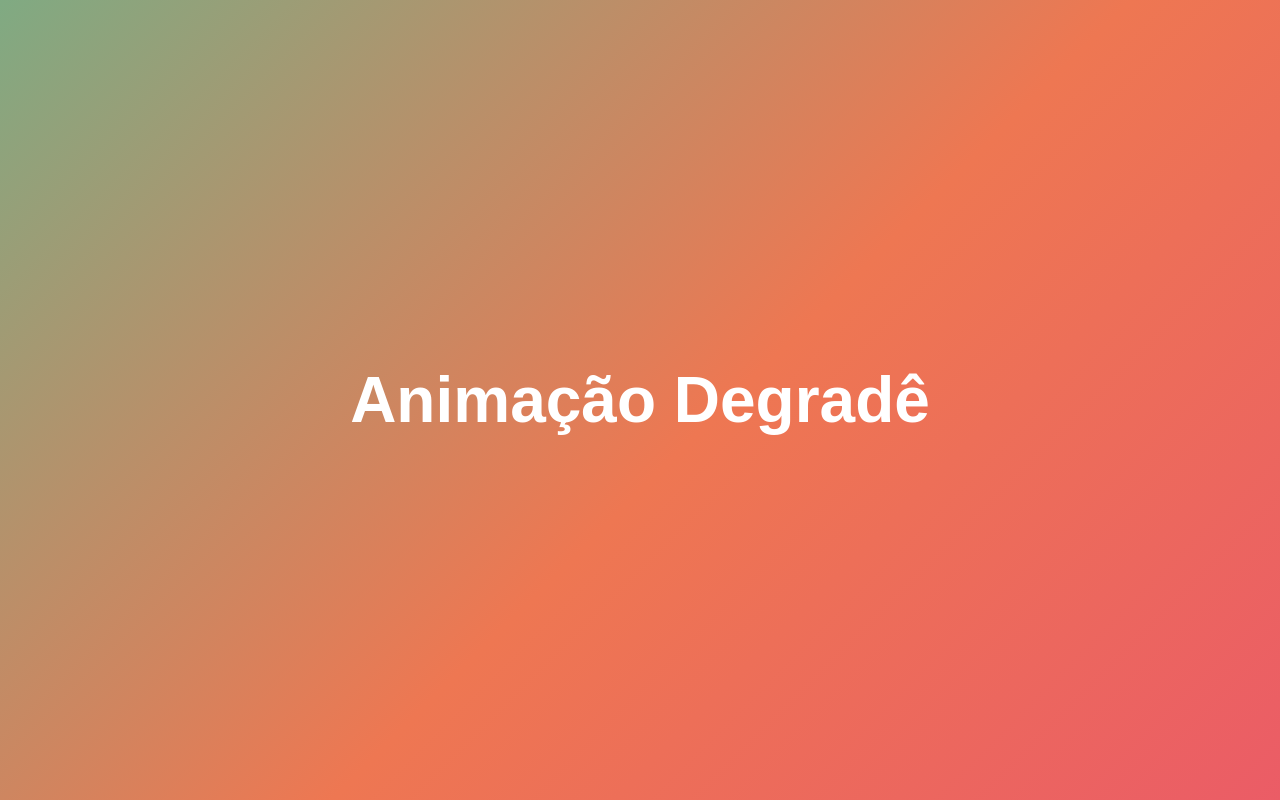
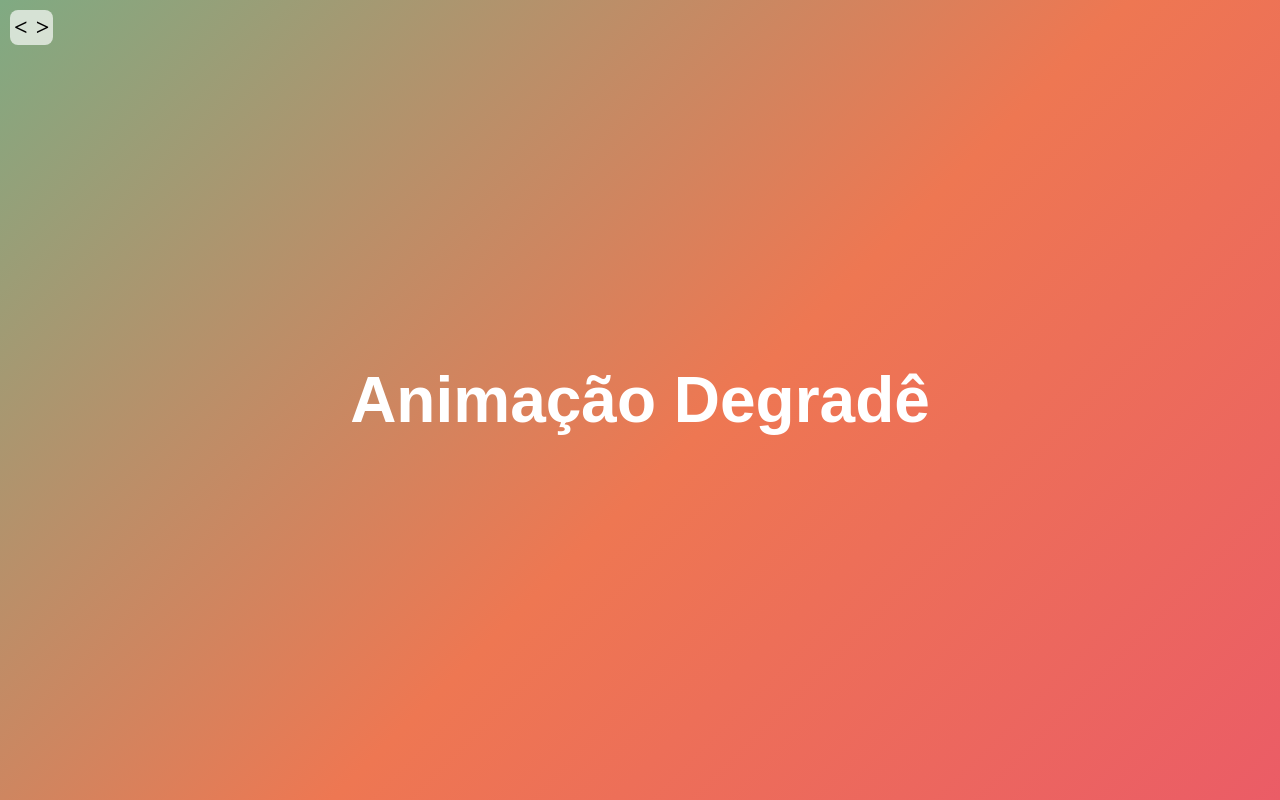
Before and after one commit to guilhermerodrigues680/vue-animated-slide-show, a Vue app in the folder webapp/: page / in a window 1280 px wide. Built offline with nearby package versions, Linux system fonts and the light colour scheme.

Commit message:
Criado menu navegação

```diff
--- a/webapp/src/App.vue
+++ b/webapp/src/App.vue
@@ -1,5 +1,9 @@
 <template>
   <div id="app">
+    <div class="navigation">
+      <span @click="previousPage()">&lt;</span>
+      <span @click="nextPage()">&gt;</span>
+    </div>
     <Interpolation v-if="currentPage === 0" />
     <GradientBackground v-if="currentPage === 1" />
   </div>
@@ -8,6 +12,7 @@
 <script>
 import Interpolation from '@/views/Interpolation.vue'
 import GradientBackground from '@/views/GradientBackground.vue'
+const totalPages = 2;
 
 export default {
   name: 'App',
@@ -20,11 +25,44 @@ export default {
   data: () => ({
     currentPage: 1,
   }),
+
+  methods: {
+    nextPage() {
+      this.currentPage = this.currentPage + 1 < totalPages ? this.currentPage + 1 : 0;
+    },
+
+    previousPage() {
+      this.currentPage = this.currentPage - 1 >= 0 ? this.currentPage - 1 : totalPages-1;
+    }
+  }
 }
 </script>
 
 <style>
-#app {
+/* #app {} */
+.navigation {
+  display: flex;
+  top: 10px;
+  left: 10px;
+  background: #FFFFFFAA;
+  border-radius: 0.5rem;
+  position: fixed;
+  user-select: none;
+}
 
+.navigation span {
+  cursor: pointer;
+  font-size: 1.5rem;
+  font-weight: bold;
+  padding: 0.25rem 0.25rem;
+}
+
+.navigation span:hover {
+  padding: 0 0.25rem;
+  font-size: 1.75rem;
+}
+
+.navigation span:active {
+  color: deeppink;
 }
 </style>
```
